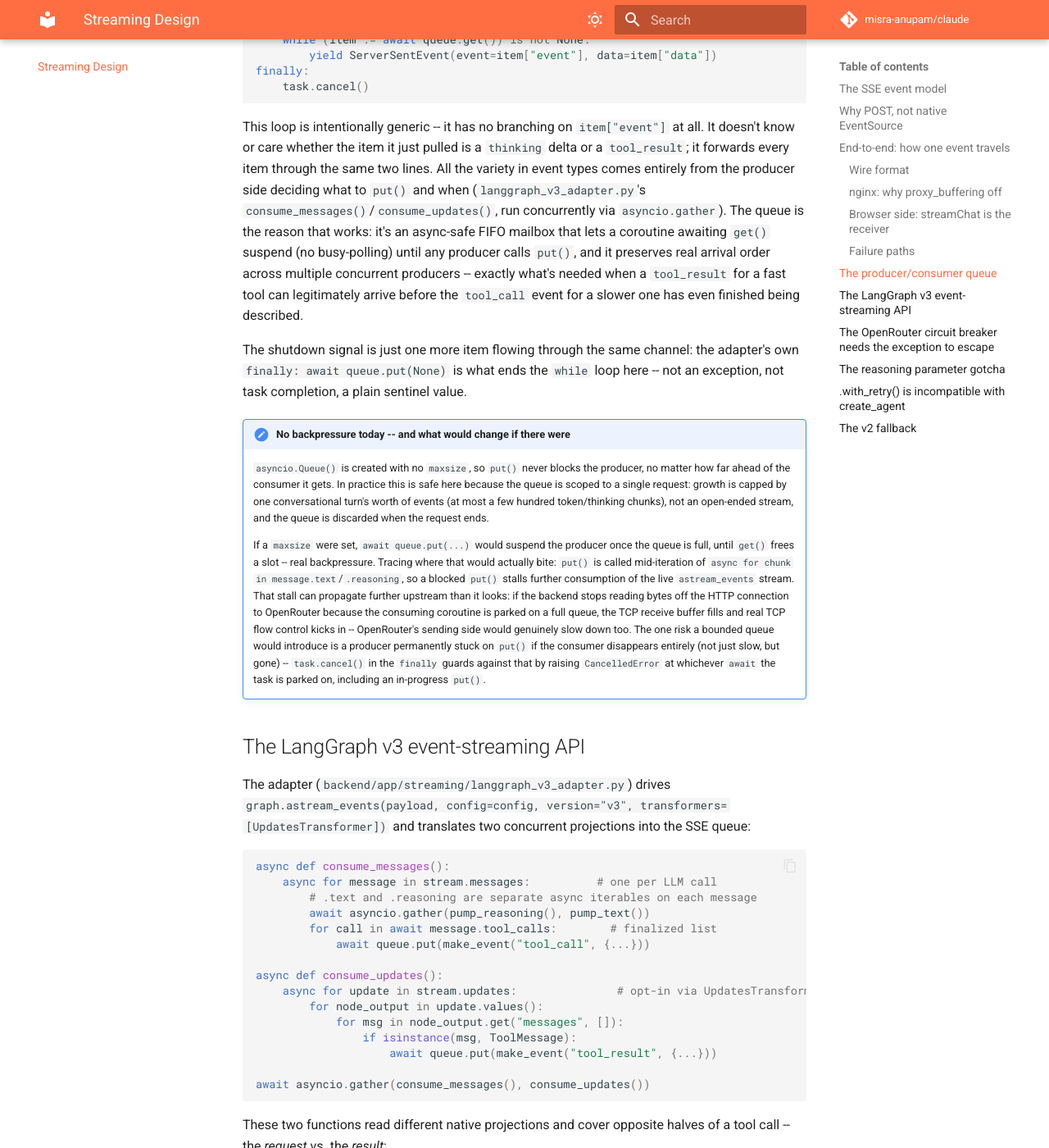
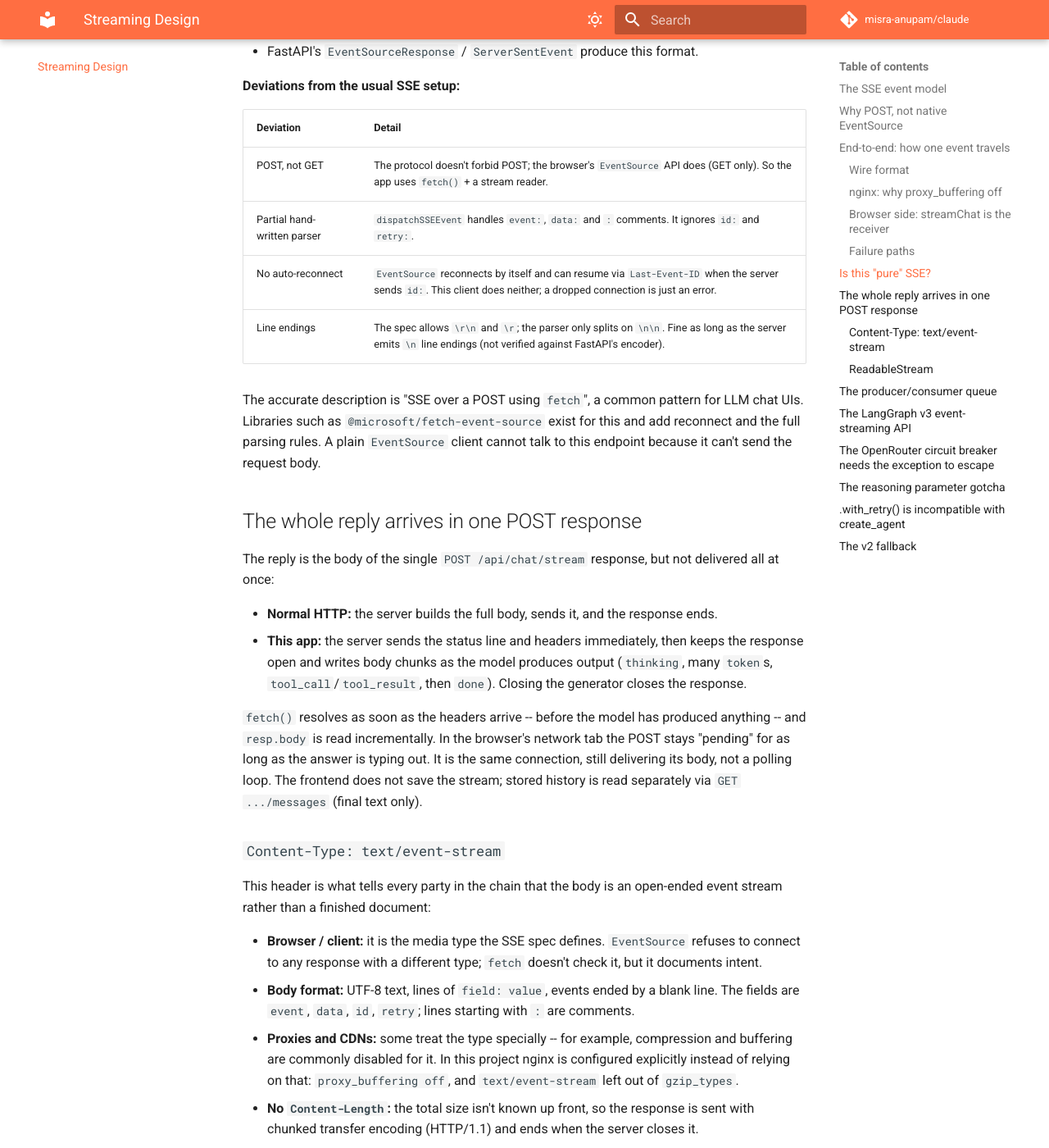
Before and after one commit to misra-anupam/claude, an MkDocs documentation site: the page built from docs/docs/streaming.md, in a window 1280 px wide and 1400 px high, scrolled down 4149 px. Shown: the whole window at 82% size. Built offline with MkDocs 1.6.1 and Material for MkDocs 9.7.7, drawn with Linux system fonts in a browser that asks for light colours; comment, search, counter and statistics services are not loaded; some of the changed text lies outside the part shown.

Commit message:
Document SSE vs fetch deviations, text/event-stream, and ReadableStream
Co-Authored-By: Claude Sonnet 5.5 <noreply@anthropic.com>

````diff
--- a/docs/docs/streaming.md
+++ b/docs/docs/streaming.md
@@ -179,6 +179,107 @@ collapses the thinking block, and `error` adds an error note to the message.
   a partial answer.
 - Closing the connection cancels the work: the `chat_stream` generator is
   closed, its `finally: task.cancel()` runs, and the LangGraph run stops.
+
+## Is this "pure" SSE?
+
+The wire format is real SSE; the client is not the standard SSE client.
+
+**Standard SSE:**
+
+- The response has `Content-Type: text/event-stream`.
+- Events use the SSE text format: `event:` / `data:` lines, blank line
+  between events.
+- It is one long-lived HTTP response with the server pushing to the client.
+- FastAPI's `EventSourceResponse` / `ServerSentEvent` produce this format.
+
+**Deviations from the usual SSE setup:**
+
+| Deviation | Detail |
+|---|---|
+| POST, not GET | The protocol doesn't forbid POST; the browser's `EventSource` API does (GET only). So the app uses `fetch()` + a stream reader. |
+| Partial hand-written parser | `dispatchSSEEvent` handles `event:`, `data:` and `:` comments. It ignores `id:` and `retry:`. |
+| No auto-reconnect | `EventSource` reconnects by itself and can resume via `Last-Event-ID` when the server sends `id:`. This client does neither; a dropped connection is just an error. |
+| Line endings | The spec allows `\r\n` and `\r`; the parser only splits on `\n\n`. Fine as long as the server emits `\n` line endings (not verified against FastAPI's encoder). |
+
+The accurate description is "SSE over a POST using `fetch`", a common
+pattern for LLM chat UIs. Libraries such as `@microsoft/fetch-event-source`
+exist for this and add reconnect and the full parsing rules. A plain
+`EventSource` client cannot talk to this endpoint because it can't send the
+request body.
+
+## The whole reply arrives in one POST response
+
+The reply is the body of the single `POST /api/chat/stream` response, but
+not delivered all at once:
+
+- **Normal HTTP:** the server builds the full body, sends it, and the
+  response ends.
+- **This app:** the server sends the status line and headers immediately,
+  then keeps the response open and writes body chunks as the model produces
+  output (`thinking`, many `token`s, `tool_call`/`tool_result`, then
+  `done`). Closing the generator closes the response.
+
+`fetch()` resolves as soon as the headers arrive -- before the model has
+produced anything -- and `resp.body` is read incrementally. In the browser's
+network tab the POST stays "pending" for as long as the answer is typing
+out. It is the same connection, still delivering its body, not a polling
+loop. The frontend does not save the stream; stored history is read
+separately via `GET .../messages` (final text only).
+
+### `Content-Type: text/event-stream`
+
+This header is what tells every party in the chain that the body is an
+open-ended event stream rather than a finished document:
+
+- **Browser / client:** it is the media type the SSE spec defines.
+  `EventSource` refuses to connect to any response with a different type;
+  `fetch` doesn't check it, but it documents intent.
+- **Body format:** UTF-8 text, lines of `field: value`, events ended by a
+  blank line. The fields are `event`, `data`, `id`, `retry`; lines starting
+  with `:` are comments.
+- **Proxies and CDNs:** some treat the type specially -- for example,
+  compression and buffering are commonly disabled for it. In this project
+  nginx is configured explicitly instead of relying on that:
+  `proxy_buffering off`, and `text/event-stream` left out of `gzip_types`.
+- **No `Content-Length`:** the total size isn't known up front, so the
+  response is sent with chunked transfer encoding (HTTP/1.1) and ends when
+  the server closes it.
+
+### `ReadableStream`
+
+`resp.body` on a `fetch` response is a `ReadableStream` of `Uint8Array`
+chunks -- the browser's standard API for consuming data piece by piece as it
+arrives instead of waiting for the whole thing (which is what
+`await resp.text()` / `resp.json()` do).
+
+In `streamChat`:
+
+```js
+const reader = resp.body.pipeThrough(new TextDecoderStream()).getReader();
+while (true) {
+  const { value, done } = await reader.read();
+  if (done) break;
+  buffer += value;
+  ...
+}
+```
+
+- `pipeThrough(new TextDecoderStream())` converts the byte chunks into
+  strings. Using a decoder *stream* matters because a multi-byte UTF-8
+  character can be split across two network chunks; the decoder holds the
+  partial bytes until the rest arrives, so no garbled characters.
+- `getReader()` locks the stream to one reader and gives a pull interface.
+- `reader.read()` returns a promise that resolves with the next chunk as
+  `{ value, done }`. It **suspends without blocking the page** until data
+  arrives, then the loop body runs.
+- `done: true` means the server closed the response; the loop exits.
+- Chunk boundaries are arbitrary (decided by the network and by nginx), not
+  aligned to SSE events -- that is the reason for the `buffer` and the
+  `\n\n` splitting described above.
+- The stream has built-in flow control: if the consumer stops calling
+  `read()`, the browser stops pulling from the connection and TCP
+  backpressure applies. This client reads continuously, so it doesn't come
+  into play here.
 
 ## The producer/consumer queue
 
````
